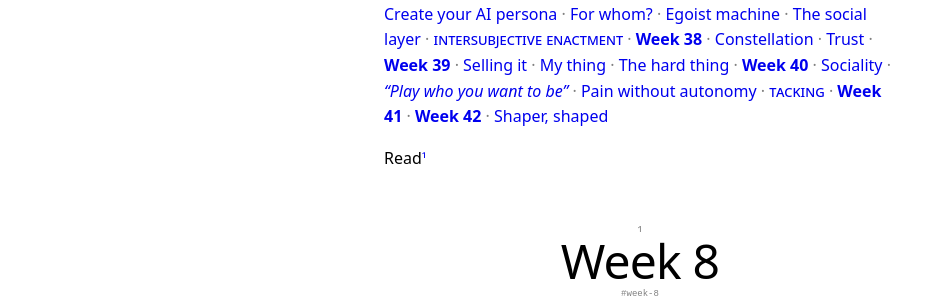
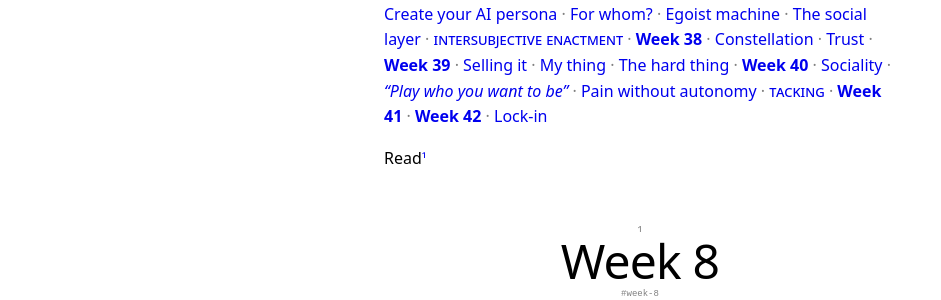
Before and after one commit to taronomy/taronomy, a Jekyll site: the page built from logs/56.md, in a window 1280 px wide and 900 px high, scrolled down 661 px. Shown: the part 155-455 px from the top of the window, without its empty margins (0-941 px from the left). Built offline with Jekyll 4.4.1, drawn with Linux system fonts in a browser that asks for light colours; our own code applies the rules of GitHub Pages for plain Markdown files; some of the changed text lies outside the part shown.

Commit message:
Update 56.md

```diff
--- a/logs/56.md
+++ b/logs/56.md
@@ -1819,7 +1819,7 @@ Spent this week pondering on what's the point of a persona.
 
 The copywriting really makes me think about the story I should deliver. What's the message they need to hear?
 
-## Shaper, shaped
+## Lock-in
 
 "Play who you want to be" already gives them an idea. The following message should be a clarification, not more enigma.
 
```
